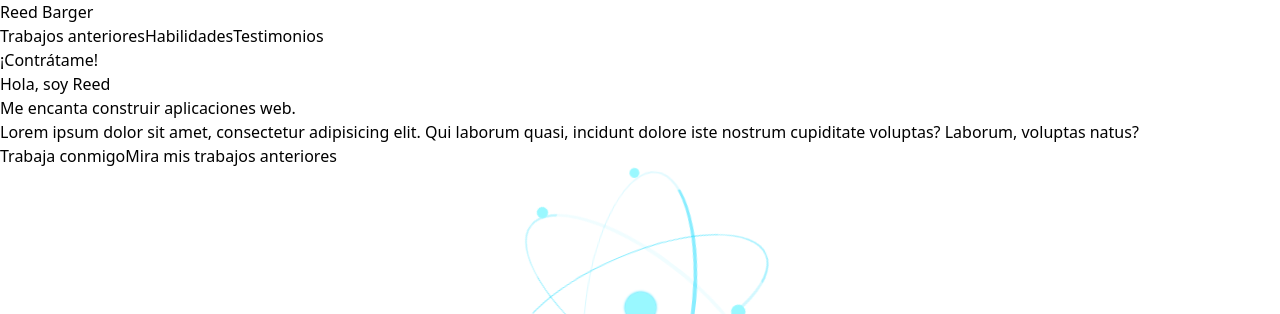
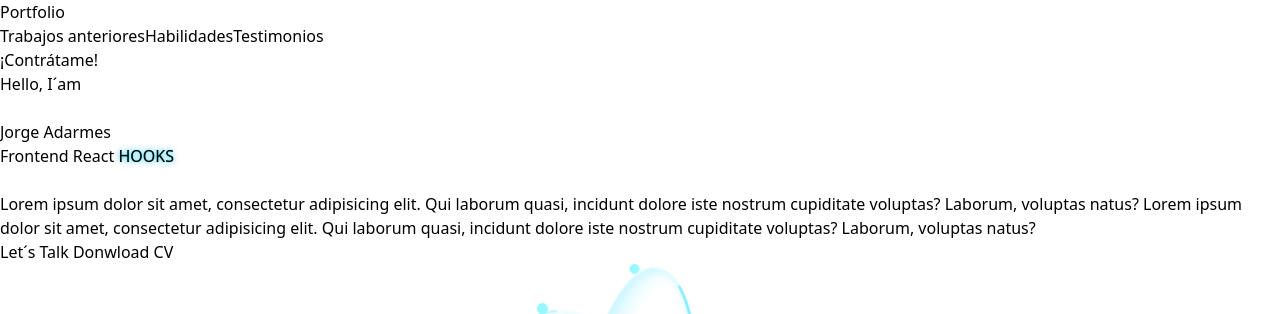
Before and after one commit to makubex64/example, a React (Vite) app: page / in a window 1280 px wide. Shown: the top 314 px of the page. Built offline with nearby package versions, Linux system fonts and the light colour scheme.

Commit message:
add changes

```diff
--- a/src/Atom.css
+++ b/src/Atom.css
@@ -20,10 +20,12 @@
     height: var(--atom-size);
     animation: 26s atom infinite cubic-bezier(.4, .25, .3, .15);
 
+
 }
 .dolce{
     display: flex;
     justify-content: center;
+
 }
 @keyframes atom {
     0% {    transform: rotate(0deg) scale(1); }
@@ -52,6 +54,8 @@
     border-radius: 100%;
     box-shadow: 0 0 3px 0 var(--atom-color-hex);
     animation: 13s nucleus infinite cubic-bezier(.65, 0, .35, 1);
+
+
 }
 @keyframes nucleus {
     0% { transform: scale(.6); }
@@ -74,10 +78,13 @@
     top: 50%;
     margin-top: calc(var(--electron-orbit-size) / -2);
     animation: var(--electron-speed) electron-orbit infinite linear;
+
 }
 .atom > .electron-alpha {
     transform: rotate(60deg);
     animation: var(--electron-speed-alpha) electron-orbit infinite linear;
+
+
 }
 .atom > .electron-omega {
     transform: rotate(-60deg);
@@ -85,39 +92,47 @@
 }
 @keyframes electron-orbit {
     0% {
+
+        box-shadow: inset 2px 4px 6px 4px rgba(var(--atom-color-rgb), .1), inset 2px 4px 6px 4px rgba(var(--atom-color-rgb), .1) ;
         border-top: solid rgba(var(--atom-color-rgb), .5) 1px;
         border-right: solid rgba(var(--atom-color-rgb), .35) 2px;
         border-bottom: solid rgba(var(--atom-color-rgb), .2) 4px;
         border-left: solid rgba(var(--atom-color-rgb), 0) 2px;
     }
     25% {
+        box-shadow: inset 4px 6px 8px 6px rgba(var(--atom-color-rgb), .1), inset 2px 4px 6px 4px rgba(var(--atom-color-rgb), .1) ;
         border-top: solid rgba(var(--atom-color-rgb), .35) 1px;
         border-right: solid rgba(var(--atom-color-rgb), .2) 2px;
         border-bottom: solid rgba(var(--atom-color-rgb), 0) 4px;
         border-left: solid rgba(var(--atom-color-rgb), .5) 2px;
     }
     50% {
+        box-shadow: inset 6px 8px 10px 12px rgba(var(--atom-color-rgb), .1), inset 2px 4px 6px 4px rgba(var(--atom-color-rgb), .1) ;
         border-top: solid rgba(var(--atom-color-rgb), .2) 1px;
         border-right: solid rgba(var(--atom-color-rgb), 0) 2px;
         border-bottom: solid rgba(var(--atom-color-rgb), .5) 4px;
         border-left: solid rgba(var(--atom-color-rgb), .35) 2px;
     }
     75% {
+        box-shadow: inset 12px 14px 16px 18px rgba(var(--atom-color-rgb), .1), inset 2px 4px 6px 4px rgba(var(--atom-color-rgb), .1) ;
         border-top: solid rgba(var(--atom-color-rgb), 0) 1px;
         border-right: solid rgba(var(--atom-color-rgb), .5) 2px;
         border-bottom: solid rgba(var(--atom-color-rgb), .35) 4px;
         border-left: solid rgba(var(--atom-color-rgb), .2) 2px;
     }
     100% {
+        box-shadow: inset 2px 4px 6px 4px rgba(var(--atom-color-rgb), .1), inset 2px 4px 6px 4px rgba(var(--atom-color-rgb), .1) ;
         border-top: solid rgba(var(--atom-color-rgb), .5) 1px;
         border-right: solid rgba(var(--atom-color-rgb), .35) 2px;
         border-bottom: solid rgba(var(--atom-color-rgb), .2) 4px;
         border-left: solid rgba(var(--atom-color-rgb), 0) 2px;
+
     }
 }
 
 /* Electron Unit */
 .atom [class^="electron"]::after {
+
     content: '';
     display: block;
     width: var(--electron-size);
@@ -141,6 +156,7 @@
     12.5% {
         top: 100%;
         transform: scale(1.5);
+
     }
     25% {
         left: 100%;
@@ -169,5 +185,8 @@
     100% {
         left: calc(var(--electron-size) / -1);
         transform: scale(1);
+
+
+
     }
 }
--- a/src/components/About.jsx
+++ b/src/components/About.jsx
@@ -5,26 +5,33 @@ export default function About(){
         <section id="about">
       <div className="container mx-auto flex px-10 py-20 md:flex-row flex-col items-center">
         <div className="lg:flex-grow md:w-1/2 lg:pr-24 md:pr-16 flex flex-col md:items-start md:text-left mb-16 md:mb-0 items-center text-center">
-          <h1 className="title-font sm:text-4xl text-3xl mb-4 font-medium text-white">
-            Hola, soy Reed
-            <br className="hidden lg:inline-block" />Me encanta construir aplicaciones web.
-          </h1>
-          <p className="mb-8 leading-relaxed">
+
+          <p className="font-medium text-white">Hello, <span className="text-cyan-500">I´am</span></p>
+          <br />
+          <h3 className="text-cyan-500 text-4xl font-bold ">Jorge Adarmes</h3>
+          <h1 className="mt-2 text-white font-medium text-xl ">Frontend React <span className="text-cyan-500  text-brillo font-bold">HOOKS</span> </h1>
+
+          <br/>
+
+
+
+
+          <p className="mb-8  text-slate-50">
             Lorem ipsum dolor sit amet, consectetur adipisicing elit. Qui
+            laborum quasi, incidunt dolore iste nostrum cupiditate voluptas?
+            Laborum, voluptas natus? Lorem ipsum dolor sit amet, consectetur adipisicing elit. Qui
             laborum quasi, incidunt dolore iste nostrum cupiditate voluptas?
             Laborum, voluptas natus?
           </p>
-          <div className="flex justify-center">
+          <div className="flex justify-center ">
             <a
               href="#contact"
-              className="inline-flex text-white bg-green-500 border-0 py-2 px-6 focus:outline-none hover:bg-green-600 rounded text-lg">
-              Trabaja conmigo
+              className=" bg-cyan-500 hover:shadow-cyan-600 transition duration-200 shadow-lg shadow-cyan-500/50  text-white py-2 px-8 rounded-none ">
+              <span className="text-sm font-semibold"> Let´s Talk </span>
             </a>
-            <a
-              href="#projects"
-              className="ml-4 inline-flex text-gray-400 bg-gray-800 border-0 py-2 px-6 focus:outline-none hover:bg-gray-700 hover:text-white rounded text-lg">
-              Mira mis trabajos anteriores
-            </a>
+
+            <button className="rounded-none ml-4 inline-flex text-white border-2 border-cyan-600 hover:shadow-cyan-600 transition duration-200 shadow-lg shadow-cyan-500/50 py-2 px-8"> <span className="text-sm font-semibold">Donwload CV</span> </button>
+
           </div>
         </div>
         <div className="lg:max-w-lg lg:w-full md:w-1/2 w-5/6 dolce">
--- a/src/components/Navbar.jsx
+++ b/src/components/Navbar.jsx
@@ -4,7 +4,7 @@ export default function Navbar(){
       <div className="container mx-auto flex flex-wrap p-5 flex-col md:flex-row items-center">
         <a className="title-font font-medium text-white mb-4 md:mb-0">
           <a href="#about" className="ml-3 text-xl">
-            Reed Barger
+            Portfolio
           </a>
         </a>
         <nav className="md:mr-auto md:ml-4 md:py-1 md:pl-4 md:border-l md:border-gray-700	flex flex-wrap items-center text-base justify-center">
--- a/src/index.css
+++ b/src/index.css
@@ -1,3 +1,7 @@
 @tailwind base;
 @tailwind components;
 @tailwind utilities;
+
+.text-brillo {
+  text-shadow: 0 0px 6px rgb(6 182 212 ), 0 0px 1px rgb(6 182 212 ) ;
+}
```
